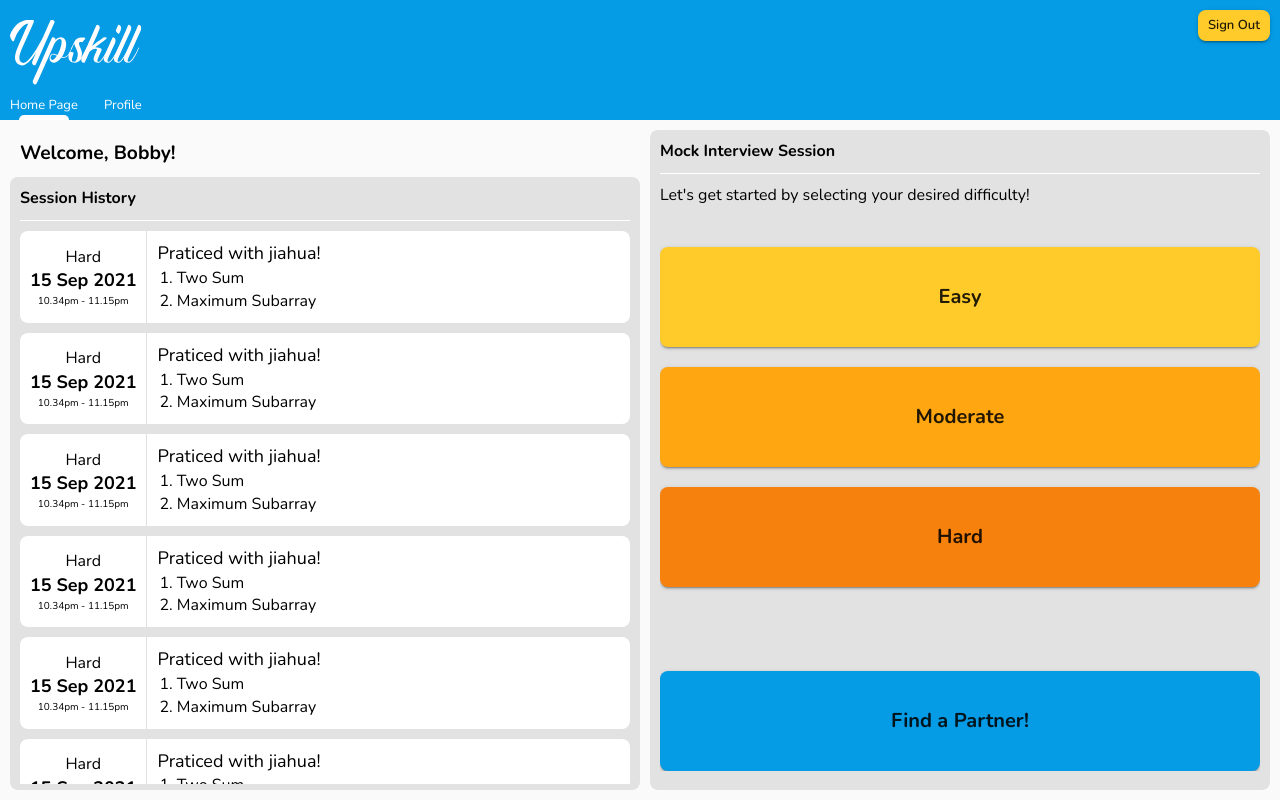
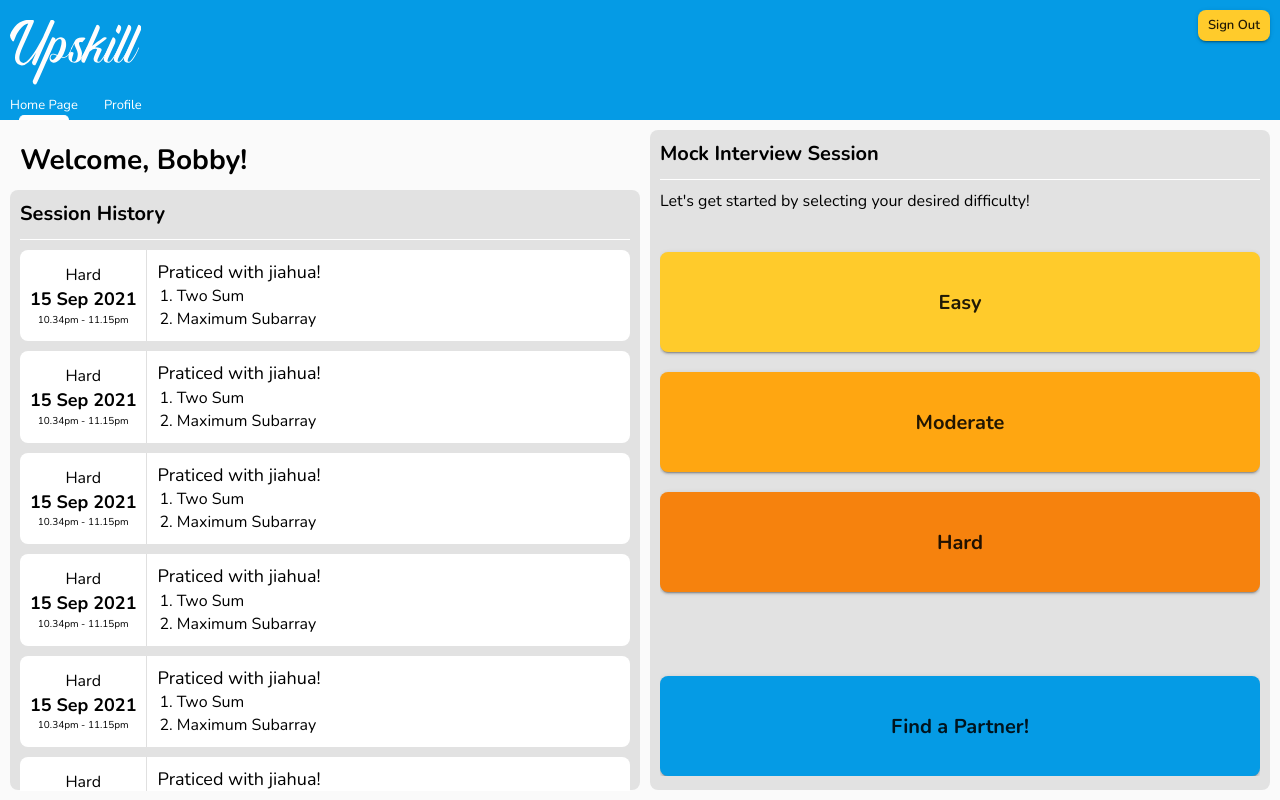
Before and after one commit to CS3219-SE-Principles-and-Patterns/cs3219-project-ay2122-2122-s1-g25, a Next.js app in the folder client/: page /home in a window 1280 px wide. Built offline with nearby package versions, Linux system fonts and the light colour scheme.

Commit message:
completed layout and home

```diff
--- /dev/null
+++ b/client/src/components/Layout/HomeLayout.jsx
@@ -0,0 +1,44 @@
+import React from 'react'
+import PropTypes from 'prop-types'
+import { makeStyles } from '@material-ui/core/styles'
+import Navbar from '../Navbar/HomeNavbar'
+
+const useStyles = makeStyles(() => ({
+  homepageWrapper: {
+    height: '100vh',
+    width: '100%',
+    minHeight: '100vh',
+    maxHeight: '100vh',
+  },
+  navbarWrapper: {
+    height: '15%',
+    width: '100%',
+    minHeight: '100px',
+  },
+  contentWrapper: {
+    height: '85%',
+    width: '100%',
+  },
+}))
+
+const HomeLayout = (props) => {
+  const classes = useStyles()
+  const { children } = props
+
+  return (
+    <div className={classes.homepageWrapper}>
+      <div className={classes.navbarWrapper}>
+        {/* currPage is either 'Home Page' or 'Profile'*/}
+        <Navbar currPage={props.currPage} />
+      </div>
+      <div className={classes.contentWrapper}>{children}</div>
+    </div>
+  )
+}
+
+HomeLayout.propTypes = {
+  children: PropTypes.node.isRequired,
+  currPage: PropTypes.string.isRequired,
+}
+
+export default HomeLayout
--- a/client/src/pages/globals.css
+++ b/client/src/pages/globals.css
@@ -2,239 +2,3 @@
   margin: 0;
   padding: 0;
 }
-
-/* Careful */
-/* :root {
-  --upskill-blue: #059be5;
-  --upskill-yellow-1: #ffcb2b;
-  --upskill-yellow-2: #ffa611;
-  --upskill-yellow-3: #f6820d;
-  --upskill-red: #ff8964;
-  --upskill-grey-bg: #e2e2e2;
-} */
-
-/* Home - main page*/
-/* .homepage-wrapper {
-  height: 100vh;
-  max-height: 100vh;
-} */
-
-/* .homepage-navbar-wrapper {
-  height: 15%;
-  min-height: 100px;
-} */
-/* .homepage-content-wrapper {
-  height: 85%;
-  max-height: 85vh;
-} */
-
-/*Home - navbar*/
-
-/* .navbar-router-group:hover .navbar-route-div {
-  opacity: 80%;
-  cursor: pointer;
-} */
-/*
-.navbar-router-pointer {
-  width: 50px;
-  height: 5px;
-  border-top-left-radius: 10px;
-  border-top-right-radius: 10px;
-  border: 1px solid white;
-  background-color: white;
-} */
-
-/* .navbar-router-group:hover .navbar-router-pointer {
-  opacity: 80%;
-  cursor: pointer;
-}
-
-.navbar-router-pointer-hide {
-  visibility: hidden;
-  width: 50px;
-  height: 5px;
-  border-top-left-radius: 10px;
-  border-top-right-radius: 10px;
-  border: 1px solid white;
-  background-color: white;
-} */
-
-/* .navbar-router-group:hover .navbar-router-pointer-hide {
-  visibility: visible;
-  opacity: 50%;
-  cursor: pointer;
-} */
-
-/* Home - content*/
-/* .content-homepage-grid-container {
-  height: 85vh;
-  max-height: 85vh;
-
-  display: grid;
-  grid-gap: 10px;
-  padding: 10px;
-} */
-/* .content-grid-left {
-  grid-column: 1/3;
-  grid-row: 1;
-  border-radius: 8px;
-
-  display: grid;
-} */
-/*
-.content-grid-right {
-  grid-area: interview;
-  background-color: var(--upskill-grey-bg);
-
-  grid-column: 3/4;
-  grid-row: 1;
-  border-radius: 8px;
-}
-
-.content-grid1 {
-  padding-top: 20px;
-  padding-bottom: 20px;
-
-  grid-column: 1;
-  grid-row: 1;
-}
-
-.content-grid2 {
-  background-color: var(--upskill-grey-bg);
-  border-radius: 8px;
-
-  display: flex;
-  flex-flow: column;
-
-  grid-column: 1;
-  grid-row: 2/20;
-} */
-
-.content-greetings-div {
-  /* margin: 20px; */
-  font-weight: bold;
-  font-size: larger;
-}
-
-.content-history-div {
-  padding: 15px;
-  height: 100%;
-}
-
-.content-history-title {
-  font-weight: bold;
-  font-size: medium;
-  height: 5%;
-}
-/*
-.content-interview-div {
-  padding: 15px;
-  height: 100%;
-} */
-
-.content-interview-title {
-  font-weight: bold;
-  font-size: large;
-}
-
-/* .content-divider {
-  margin-top: 10px;
-  background: #ffffff;
-} */
-
-/* .content-interview-button-div {
-  width: 100%;
-} */
-
-/* .content-interview-button-div button {
-  width: 100%;
-  height: 120px;
-} */
-/* content-easy-button {
-  background: green;
-} */
-/* .content-easy-button {
-  background: var(--upskill-yellow-1);
-}
-.content-moderate-button {
-  background: var(--upskill-yellow-2);
-}
-.content-hard-button {
-  background: var(--upskill-yellow-3);
-}
-.content-find-button {
-  background: var(--upskill-blue);
-}
-
-.content-history-title {
-  min-height: 4vh;
-  max-height: 4vh;
-} */
-/*
-.sessionHistory-history-list-container {
-  margin-top: 10px;
-  overflow-y: auto;
-
-  height: 63vh;
-} */
-
-/* History Box */
-/* .history-box {
-  border-radius: 8px;
-  background-color: #ffffff;
-  margin: 10px 10px 0px 0px;
-
-  width: 100%;
-  display: flex;
-  flex-direction: row;
-  align-items: center;
-} */
-
-/* .history-box-left {
-  margin: 10px;
-  display: flex;
-  flex-direction: column;
-  align-items: center;
-}
-
-.history-box-right {
-  margin: 10px;
-  display: flex;
-  flex-direction: column;
-  align-items: center;
-} */
-
-/* .history-box-difficulty {
-  font-size: medium;
-}
-
-.history-box-date {
-  font-weight: bold;
-  font-size: large;
-}
-
-.history-box-time {
-  font-size: 10px;
-}
-
-.history-box-partner {
-  font-size: large;
-} */
-
-/* Test */
-/* .flex-content {
-  position: relative;
-  height: 95%;
-}
-
-.scrollable-content-wrapper {
-  position: absolute;
-  left: 0;
-  right: 0;
-  top: 0;
-  bottom: 0;
-  overflow: auto;
-}
-
-.scrollable-content {
-} */
--- a/client/src/views/Home/index.jsx
+++ b/client/src/views/Home/index.jsx
@@ -1,21 +1,13 @@
-import React from 'react'
+import React, { useState } from 'react'
 import { makeStyles } from '@material-ui/core/styles'
 import { Divider, Button } from '@material-ui/core'
-import Navbar from '../../components/Navbar/HomeNavbar'
+// import Navbar from '../../components/Navbar/HomeNavbar'
 import SessionHistory from '../../components/History/SessionHistory'
+import HomeLayout from '../../components/Layout/HomeLayout'
 
 const useStyles = makeStyles(() => ({
-  homepageWrapper: {
-    height: '100vh',
-    minHeight: '100vh',
-    maxHeight: '100vh',
-  },
-  navbarWrapper: {
-    height: '15%',
-    minHeight: '100px',
-  },
   contentWrapper: {
-    height: '85%',
+    height: '100%',
     width: '100%',
     maxHeight: '85vh',
 
@@ -40,6 +32,10 @@ const useStyles = makeStyles(() => ({
   greetingsGrid: {
     padding: '10px',
   },
+  greetingsDiv: {
+    fontSize: '28px',
+    fontWeight: 'bold',
+  },
   sessionHistoryGrid: {
     padding: '10px',
     borderRadius: '8px',
@@ -48,7 +44,7 @@ const useStyles = makeStyles(() => ({
   },
   sessionHistoryTitle: {
     fontWeight: 'bold',
-    fontSize: 'medium',
+    fontSize: '20px',
   },
   sessionHistoryDivider: {
     marginTop: '10px',
@@ -68,7 +64,7 @@ const useStyles = makeStyles(() => ({
   },
   mockInterviewTitle: {
     fontWeight: 'bold',
-    fontSize: 'medium',
+    fontSize: '20px',
   },
   mockInterviewGreetings: {
     marginTop: '10px',
@@ -112,20 +108,46 @@ const useStyles = makeStyles(() => ({
   matchButton: {
     backgroundColor: '#059be5',
   },
+  activeButton: {
+    backgroundColor: 'grey',
+  },
 }))
 
 const Home = () => {
   const classes = useStyles()
+  const [buttonClicked, setButtonClicked] = useState(0)
+
+  const onDifficultySelection = (buttonNo, event) => {
+    console.log(event.currentTarget.id)
+    if (buttonClicked == 0) {
+      setButtonClicked(buttonNo)
+      document
+        .getElementById(event.currentTarget.id)
+        .classList.add(classes.activeButton)
+    } else {
+      if (buttonNo == buttonClicked) {
+        setButtonClicked(0)
+        document
+          .getElementById(event.currentTarget.id)
+          .classList.remove(classes.activeButton)
+      } else {
+        document
+          .getElementById(buttonClicked + '')
+          .classList.remove(classes.activeButton)
+        document
+          .getElementById(event.currentTarget.id)
+          .classList.add(classes.activeButton)
+        setButtonClicked(buttonNo)
+      }
+    }
+  }
 
   return (
-    <div className={classes.homepageWrapper}>
-      <div className={classes.navbarWrapper}>
-        <Navbar currPage={'Home Page'} />
-      </div>
+    <HomeLayout currPage="Home Page">
       <div className={classes.contentWrapper}>
         <div className={classes.gridLeft}>
           <div className={classes.greetingsGrid}>
-            <div className="content-greetings-div">Welcome, Bobby!</div>
+            <div className={classes.greetingsDiv}>Welcome, Bobby!</div>
           </div>
           <div className={classes.sessionHistoryGrid}>
             <div className={classes.sessionHistoryTitle}>Session History</div>
@@ -152,27 +174,33 @@ const Home = () => {
               <div>
                 <div className={classes.interviewButtonDiv}>
                   <Button
+                    id="1"
                     variant="contained"
                     size="large"
                     className={classes.easyButton}
+                    onClick={(e) => onDifficultySelection(1, e)}
                   >
                     Easy
                   </Button>
                 </div>
                 <div className={classes.interviewButtonDiv}>
                   <Button
+                    id="2"
                     variant="contained"
                     size="large"
                     className={classes.moderateButton}
+                    onClick={(e) => onDifficultySelection(2, e)}
                   >
                     Moderate
                   </Button>
                 </div>
                 <div className={classes.interviewButtonDiv}>
                   <Button
+                    id="3"
                     variant="contained"
                     size="large"
                     className={classes.hardButton}
+                    onClick={(e) => onDifficultySelection(3, e)}
                   >
                     Hard
                   </Button>
@@ -191,7 +219,7 @@ const Home = () => {
           </div>
         </div>
       </div>
-    </div>
+    </HomeLayout>
   )
 }
 
```
